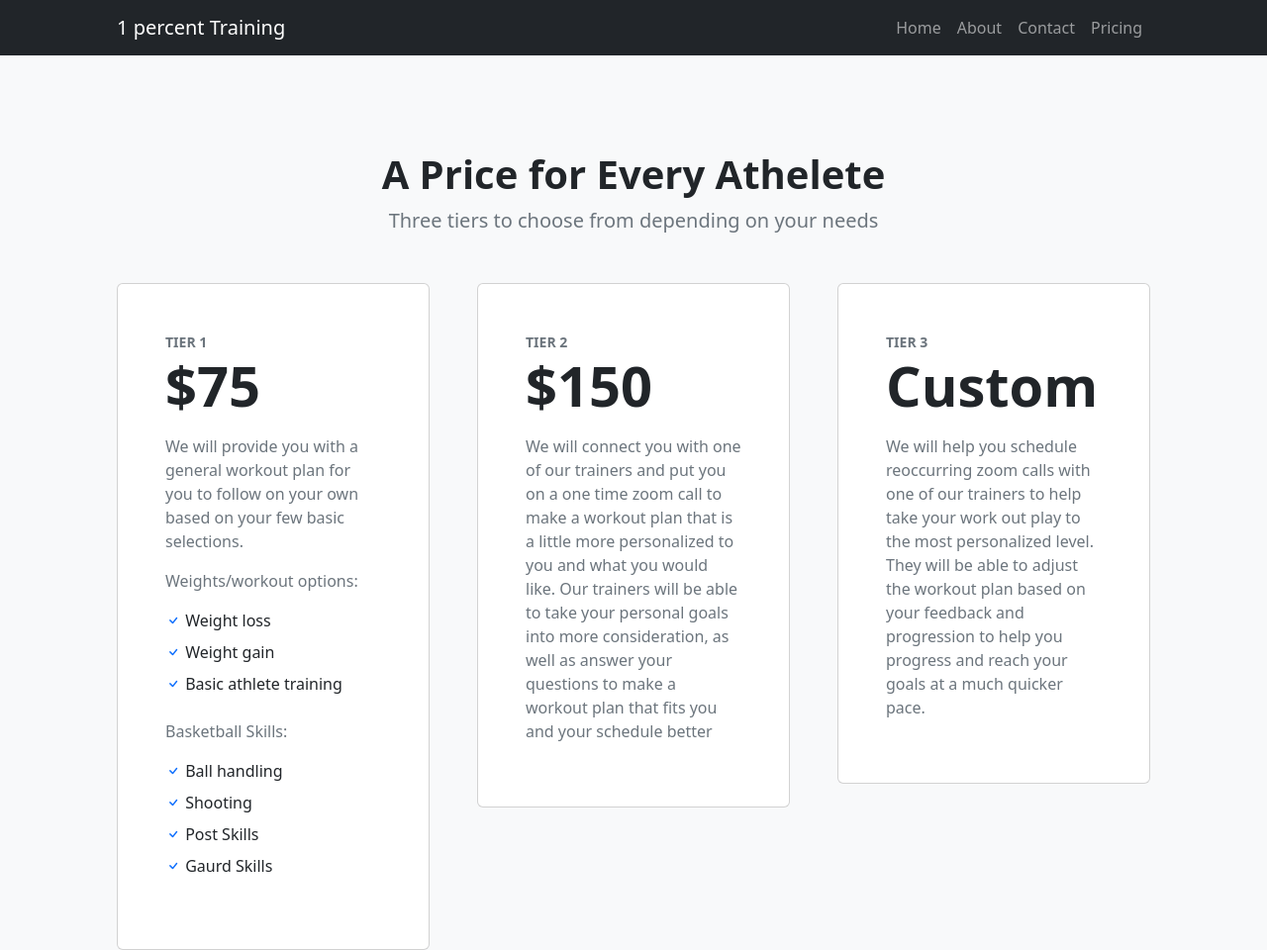
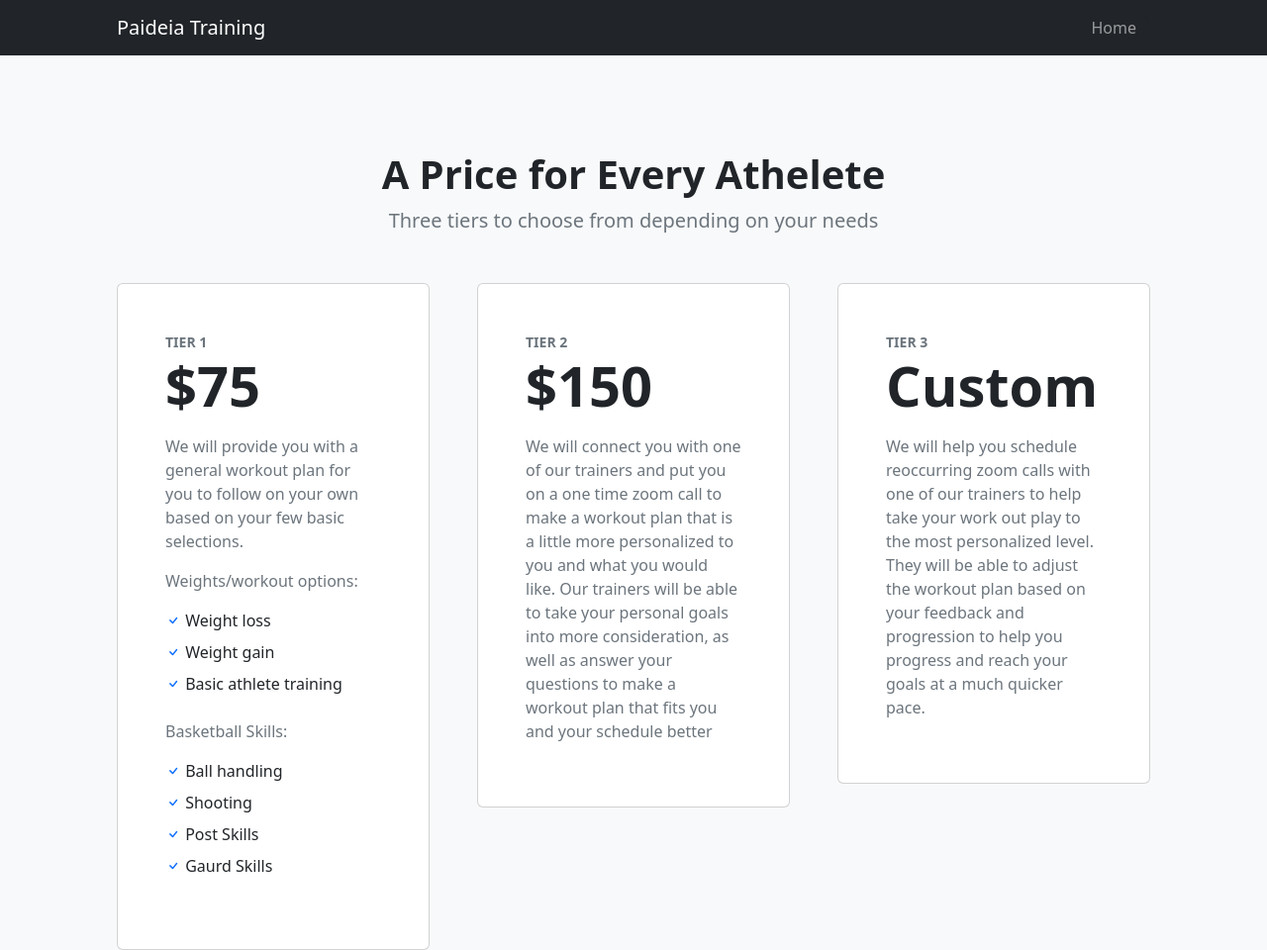
Before and after one commit to RoryDeken/1percent, a website: page pricing.html in a window 1280 px wide. Shown: the top 960 px of the page at 99% size. Drawn offline with nearby package versions, Linux system fonts and the light colour scheme.

Commit message:
Update pricing.html

```diff
--- a/pricing.html
+++ b/pricing.html
@@ -8,7 +8,7 @@
     />
     <meta name="description" content="" />
     <meta name="author" content="" />
-    <title>1 Percent Training | Aim to get 1% better daily</title>
+    <title>Paideia Training | Aim to get 1% better daily</title>
     <!-- Favicon-->
     <link rel="icon" type="image/x-icon" href="assets/favicon.ico" />
     <!-- Bootstrap icons-->
@@ -26,7 +26,7 @@
       <!-- Navigation-->
       <nav class="navbar navbar-expand-lg navbar-dark bg-dark">
         <div class="container px-5">
-          <a class="navbar-brand" href="index.html">1 percent Training</a>
+          <a class="navbar-brand" href="index.html">Paideia Training</a>
           <button
             class="navbar-toggler"
             type="button"
@@ -43,15 +43,8 @@
               <li class="nav-item">
                 <a class="nav-link" href="index.html">Home</a>
               </li>
-              <li class="nav-item">
-                <a class="nav-link" href="about.html">About</a>
-              </li>
-              <li class="nav-item">
-                <a class="nav-link" href="contact.html">Contact</a>
-              </li>
-              <li class="nav-item">
-                <a class="nav-link" href="pricing.html">Pricing</a>
-              </li>
+  \
+
             </ul>
           </div>
         </div>
```
